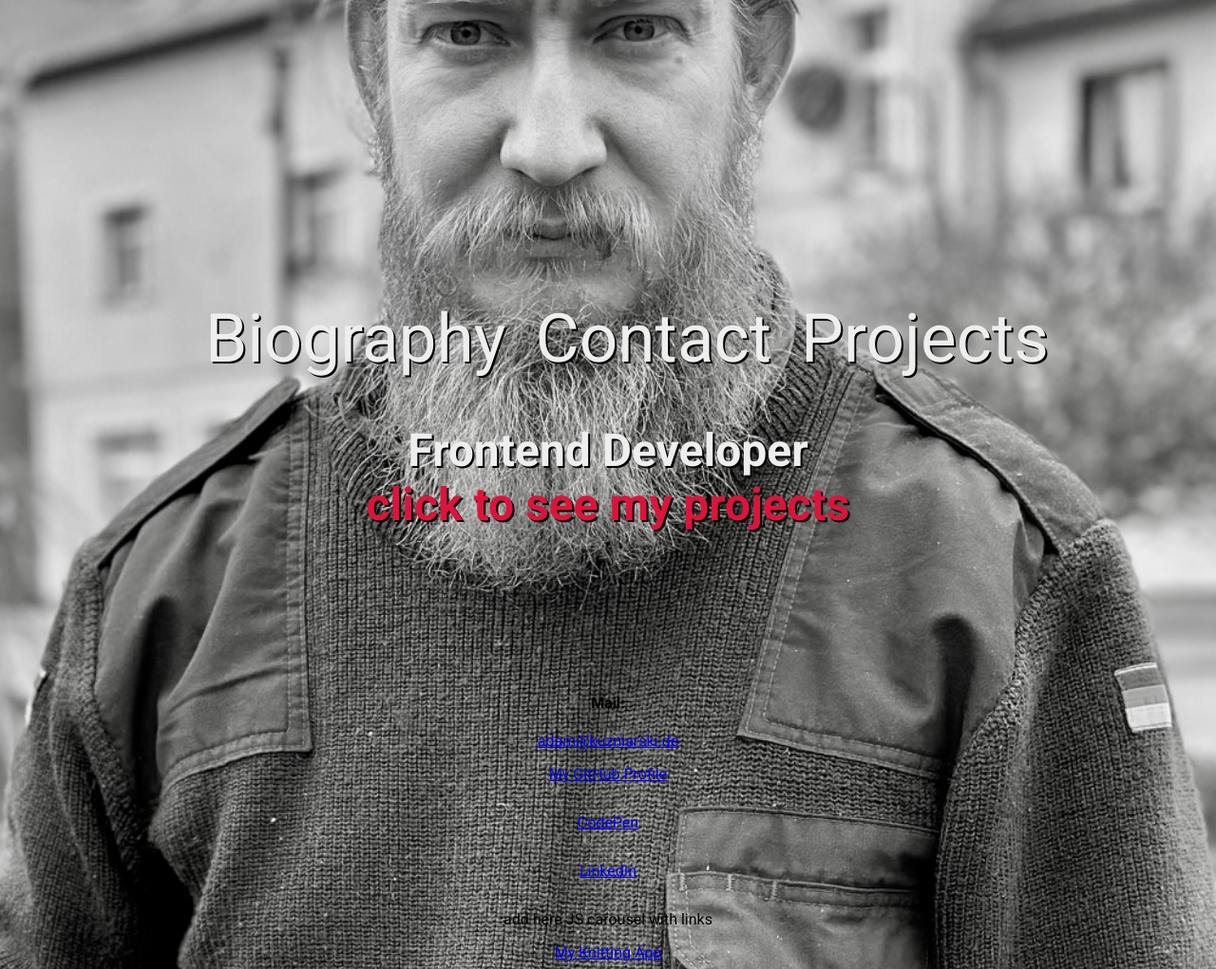
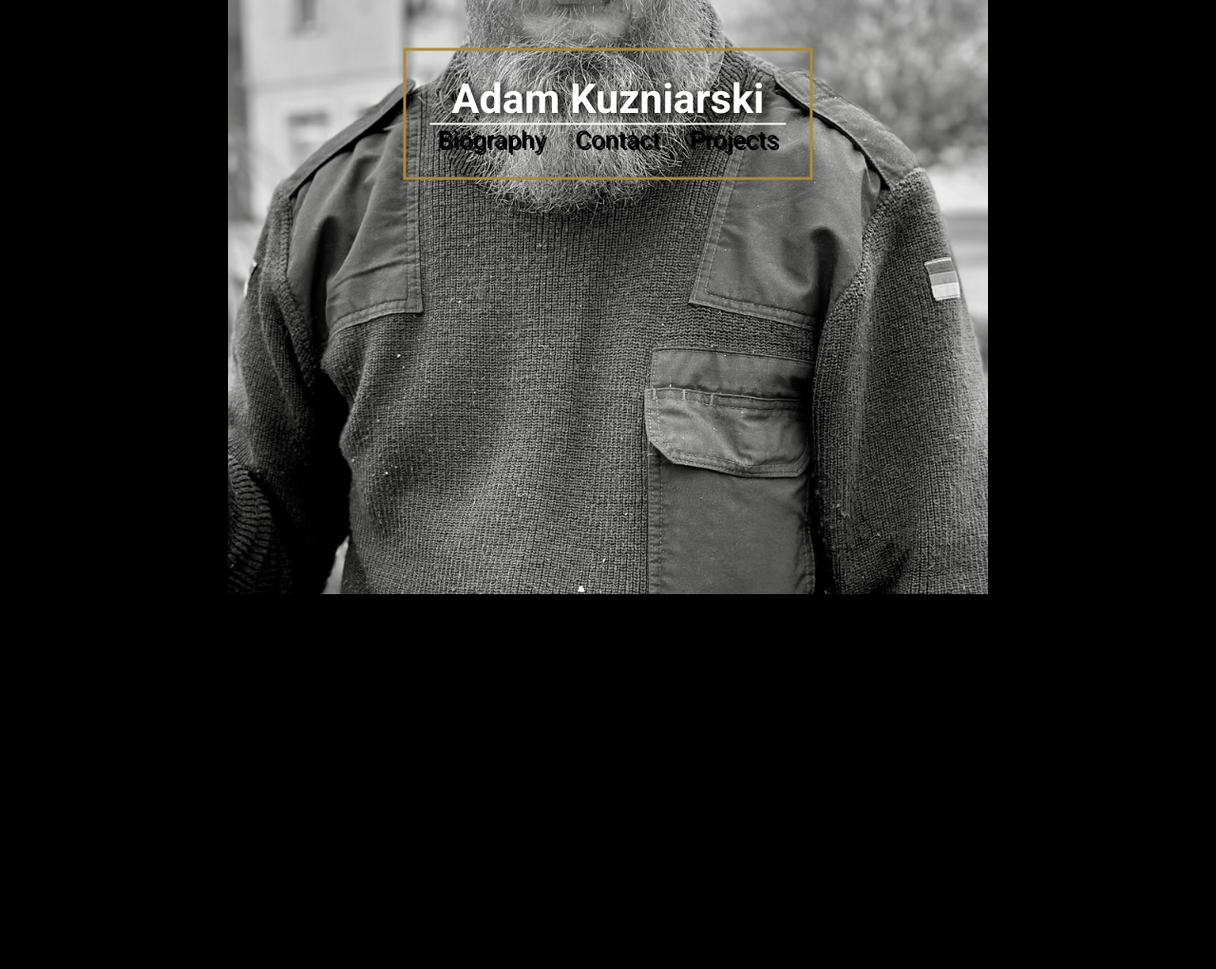
Before and after one commit to AdamKuzniarski/personal-website, a website: page index.html in a window 1280 px wide. Shown: the part 440-1461 px from the top of the page at 95% size. After the commit the page ends 1070 px from the top, so only its background shows below. Drawn offline with Linux system fonts and the light colour scheme.

Commit message:
add new styles of page <img> html tag has the problems solved, create sub-pages contact.html, bio and projects

```diff
--- a/css/style.css
+++ b/css/style.css
@@ -2,26 +2,48 @@
 *::before,
 *::after {
   box-sizing: border-box;
+  margin: 0;
+  padding: 0;
 }
 
 :root {
-  --black: #000000;
-  --dark-gray: #666666;
-  --li-gray: #979797;
-  --white: #eee;
-  --blue: #0088cc;
+  --accent-clr: #90915e;
+  --txt-clr: #fff;
+  --bg-clr: #000;
 }
 
 body {
+  background-color: var(--bg-clr);
   text-align: center;
-  background-image: url("/img/me.jpg");
-  background-repeat: no-repeat;
-  background-size: cover;
   font-family: "Roboto", sans-serif;
 }
 
+.main-pic {
+  width: 100vh;
+}
+
+.nav-name {
+  border: 3px solid rgb(172, 139, 56);
+  padding: 25px;
+  position: fixed;
+  top: 70%;
+  left: 50%;
+  transform: translate(-50%, -50%);
+}
+
+.title {
+  color: var(--txt-clr);
+  text-shadow: 5px 2px 10px black;
+  font-size: 2.7rem;
+  margin: 0;
+  border-bottom: 2px white solid;
+}
+
+.header-2 {
+  color: var(--txt-clr);
+}
+
 .menu {
-  margin-top: 55%;
   display: flex;
   flex-wrap: wrap;
   justify-content: center;
@@ -30,23 +52,24 @@ body {
   text-decoration: none;
 }
 
-.menu a:link {
-  font-size: clamp(1rem, -0.4286rem + 6.0952vw, 5rem);
+.menu a {
+  font-size: clamp(1rem, -0.4286rem + 6.0952vw, 1.6rem);
+  color: inherit;
   box-shadow: inset 0 0 0 0 #54b3d6;
-  color: var(--white);
   text-decoration: none;
   padding: 8px;
   transition: color 0.3s ease-in-out, box-shadow 0.3s ease-in-out;
 }
 
-.menu a:link:hover {
-  box-shadow: inset 100px 0 0 0 #54b3d6;
+.menu a:visited {
+  color: var(--txt-clr);
 }
 
-.header-2 {
-  color: var(--white);
-  font-size: clamp(1rem, -0.4286rem + 6.0952vw, 3rem);
-  margin-top: clamp(1rem, -0.4286rem + 6.0952vw, 3rem);
+.menu a:hover {
+  box-shadow: inset 150px 0 0 0  #68707470;
+  color: var(--bg-clr);
+  border-radius: 20px;
+  padding: 8px 15px;
 }
 
 .contact {
@@ -70,3 +93,11 @@ body {
 .txt-shadow {
   text-shadow: 2px 2px #000000;
 }
+
+/* Media queries */
+
+@media (max-width: 800px) {
+  body {
+    background-color: var(--bg-clr);
+  }
+}
--- a/index.html
+++ b/index.html
@@ -13,46 +13,38 @@
     <title>Portfolio Adam Kuzniarski</title>
   </head>
   <body>
+    <img class="main-pic" src="./img/me.jpg" alt="a man with a beard in Bundeswehr jumper" srcset="">
     <div class="container">
       <header>
-        <h1>Adam Kuzniarski</h1>
-        <nav>
-          <ul class="menu txt-shadow">
-            <li><a href="#biography">Biography</a></li>
-            <li><a href="#contact">Contact</a></li>
-            <li><a href="#projects">Projects</a></li>
-          </ul>
-        </nav>
-      </header>
-      <main>
+
+
         <section id="biography">
           <!-- here add short description of yourselt and in <span> add colored link to projects -->
-          <h2 class="header-2 txt-shadow">
+          <!-- <h2 class="header-2 txt-shadow">
             Frontend Developer <br />
             <span class="clr-link"
               ><a href="#projects">click to see my projects</a></span
             >
-          </h2>
+          </h2> -->
+
+      </header>
+      <main>
+        <section class="nav-name">
+        <h1 class="title">Adam Kuzniarski</h1>
+        <nav>
+          <ul class="menu txt-shadow">
+            <li><a href="bio.html">Biography</a></li>
+            <li><a href="contact.html">Contact</a></li>
+            <li><a href="projects.html">Projects</a></li>
+          </ul>
+        </nav>
         </section>
-        <section id="contact" class="contact">
+        </section>
 
-            <h4>Mail:</h4> <a href="adam@kuzniarski.de">adam@kuzniarski.de</a>
 
-          <p>
-            <a href="https://github.com/AdamKuzniarski">My GitHub Profile</a>
-          </p>
-          <p><a href="https://codepen.io/AdamKuzniarski">CodePen</a></p>
-          <p>
-            <a href="https://www.linkedin.com/in/adam-kuzniarski-50598b368/"
-              >LinkedIn</a
-            >
-          </p>
-        </section>
-        <section id="projects">
-          <p>add here JS carousel with links</p>
-          <a href="https://maschenzaehler.netlify.app/">My Knitting App</a>
-        </section>
+
       </main>
+
     </div>
   </body>
 </html>
```
Also changed, not shown: bio.html (added, +11 -0 lines), contact.html (added, +24 -0 lines), projects.html (added, +14 -0 lines).
